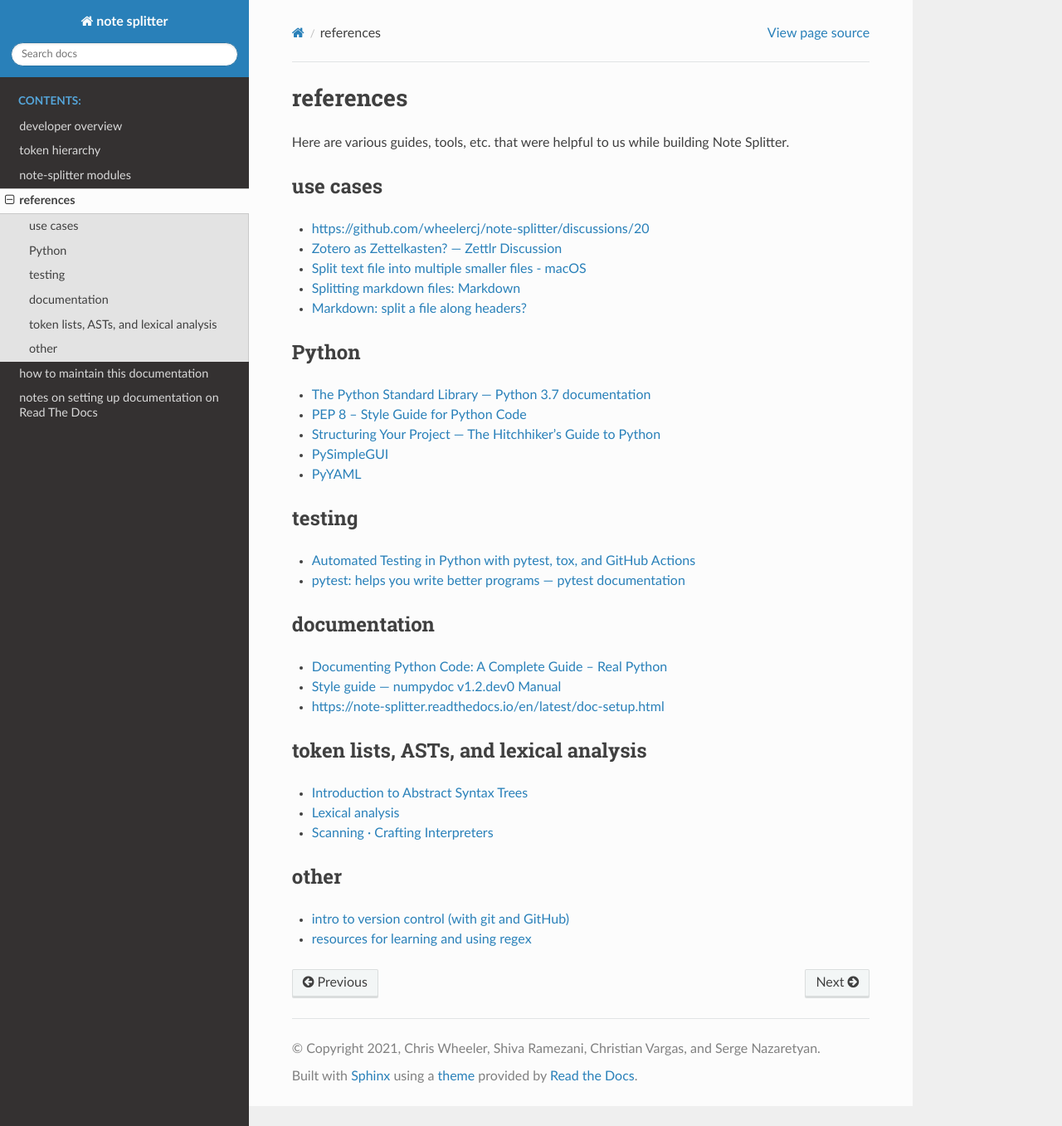
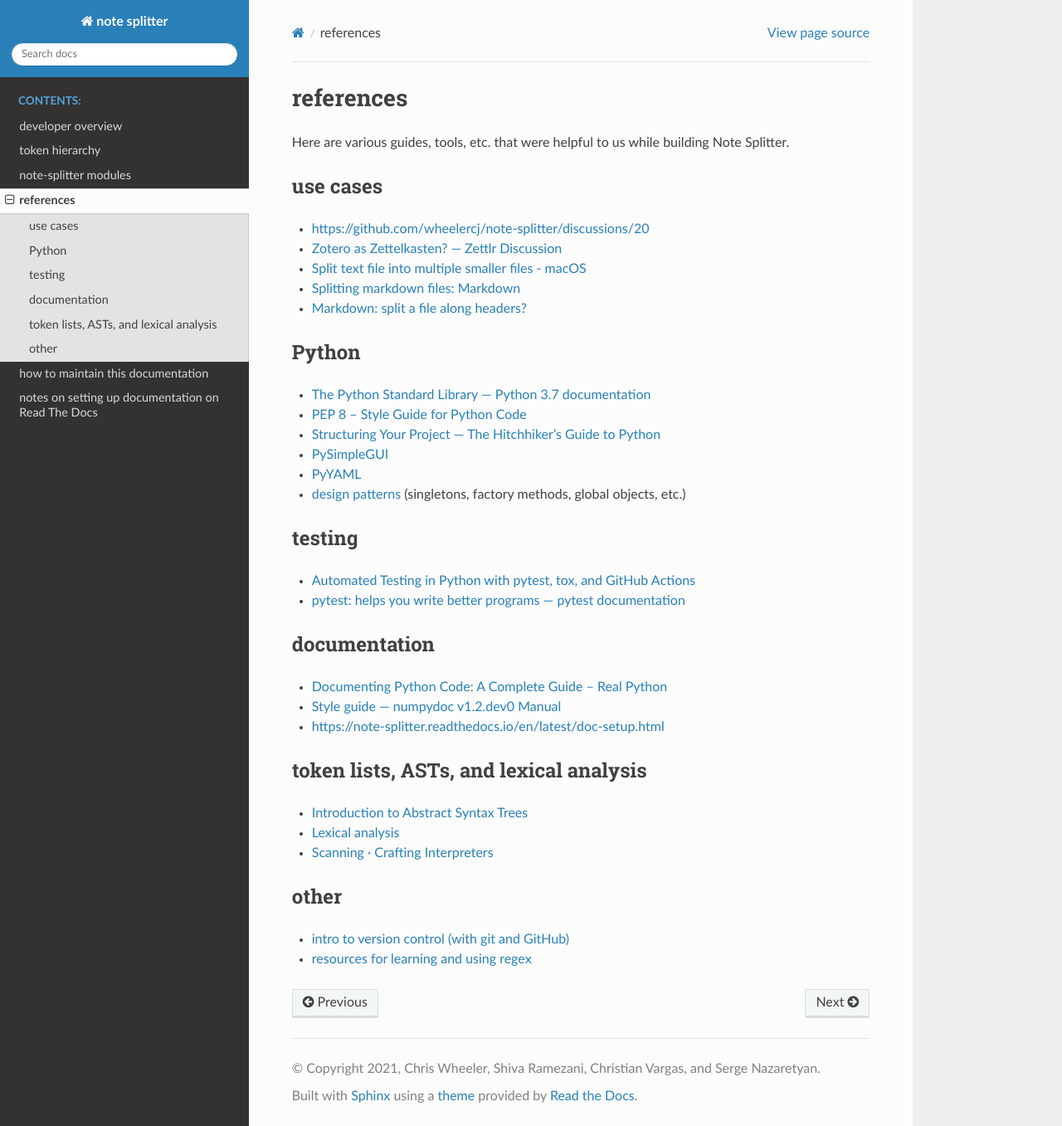
Before and after one commit to wheelercj/note-splitter, a Sphinx documentation site: the page built from docs/references.md, in a window 1280 px wide and 1357 px high. Shown: the whole window at 83% size. Built offline with Sphinx 7.4.7 and the Read the Docs theme 2.0.0, drawn with Linux system fonts in a browser that asks for light colours.

Commit message:
Add a link to guides for design patterns

```diff
--- a/docs/references.md
+++ b/docs/references.md
@@ -15,6 +15,7 @@ Here are various guides, tools, etc. that were helpful to us while building Note
 * [Structuring Your Project — The Hitchhiker's Guide to Python](https://docs.python-guide.org/writing/structure/)
 * [PySimpleGUI](https://pysimplegui.readthedocs.io/en/latest/)
 * [PyYAML](https://pyyaml.org/wiki/PyYAMLDocumentation)
+* [design patterns](https://python-patterns.guide/) (singletons, factory methods, global objects, etc.)
 
 ## testing
 * [Automated Testing in Python with pytest, tox, and GitHub Actions](https://www.youtube.com/watch?v=DhUpxWjOhME)
```
